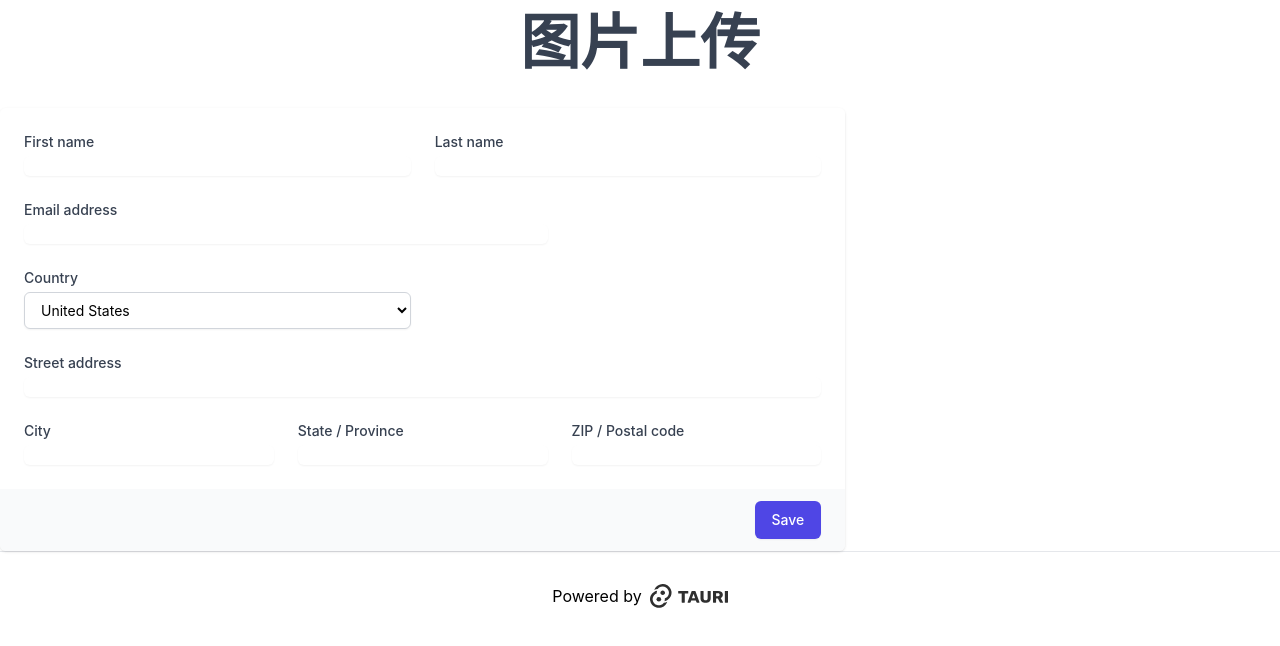
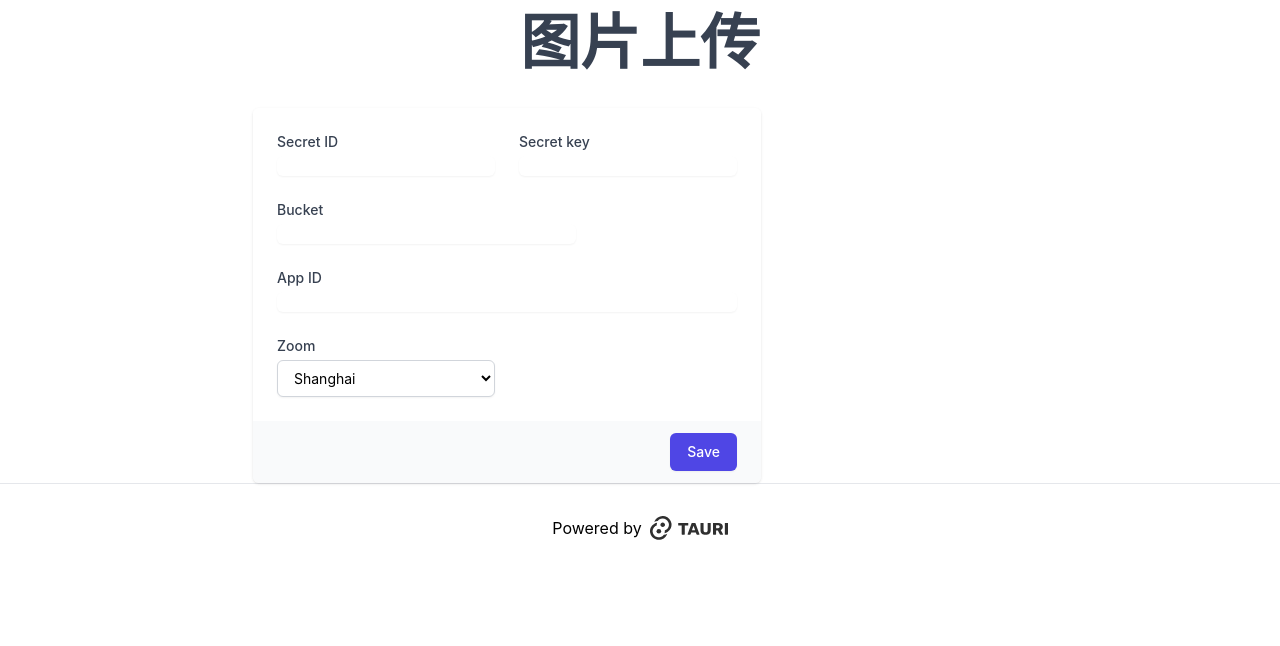
Before and after one commit to SunsJay/pics-rnw, a Next.js app: page / in a window 1280 px wide. Shown: the top 646 px of the page. Built offline with nearby package versions, Linux system fonts and the light colour scheme.

Commit message:
refactor: display

```diff
--- a/src/pages/cos.tsx
+++ b/src/pages/cos.tsx
@@ -1,7 +1,7 @@
 export const CardConfigCos = () => {
   return (
     <div>
-      <div className="mt-10 sm:mt-0">
+      <div className="mt-10 sm:mt-0 flex justify-center">
         <div className="md:grid md:grid-cols-3 md:gap-6">
           <div className="mt-5 md:col-span-2 md:mt-0">
             <form action="#" method="POST">
@@ -13,7 +13,7 @@ export const CardConfigCos = () => {
                         htmlFor="first-name"
                         className="block text-sm font-medium text-gray-700"
                       >
-                        First name
+                        Secret ID
                       </label>
                       <input
                         type="text"
@@ -29,7 +29,7 @@ export const CardConfigCos = () => {
                         htmlFor="last-name"
                         className="block text-sm font-medium text-gray-700"
                       >
-                        Last name
+                        Secret key
                       </label>
                       <input
                         type="text"
@@ -45,7 +45,7 @@ export const CardConfigCos = () => {
                         htmlFor="email-address"
                         className="block text-sm font-medium text-gray-700"
                       >
-                        Email address
+                        Bucket
                       </label>
                       <input
                         type="text"
@@ -56,31 +56,12 @@ export const CardConfigCos = () => {
                       />
                     </div>
 
-                    <div className="col-span-6 sm:col-span-3">
-                      <label
-                        htmlFor="country"
-                        className="block text-sm font-medium text-gray-700"
-                      >
-                        Country
-                      </label>
-                      <select
-                        id="country"
-                        name="country"
-                        autoComplete="country-name"
-                        className="mt-1 block w-full rounded-md border border-gray-300 bg-white py-2 px-3 shadow-sm focus:border-indigo-500 focus:outline-none focus:ring-indigo-500 sm:text-sm"
-                      >
-                        <option>United States</option>
-                        <option>Canada</option>
-                        <option>Mexico</option>
-                      </select>
-                    </div>
-
                     <div className="col-span-6">
                       <label
                         htmlFor="street-address"
                         className="block text-sm font-medium text-gray-700"
                       >
-                        Street address
+                        App ID
                       </label>
                       <input
                         type="text"
@@ -91,52 +72,22 @@ export const CardConfigCos = () => {
                       />
                     </div>
 
-                    <div className="col-span-6 sm:col-span-6 lg:col-span-2">
+                    <div className="col-span-6 sm:col-span-3">
                       <label
-                        htmlFor="city"
+                        htmlFor="country"
                         className="block text-sm font-medium text-gray-700"
                       >
-                        City
+                        Zoom
                       </label>
-                      <input
-                        type="text"
-                        name="city"
-                        id="city"
-                        autoComplete="address-level2"
-                        className="mt-1 block w-full rounded-md border-gray-300 shadow-sm focus:border-indigo-500 focus:ring-indigo-500 sm:text-sm"
-                      />
-                    </div>
-
-                    <div className="col-span-6 sm:col-span-3 lg:col-span-2">
-                      <label
-                        htmlFor="region"
-                        className="block text-sm font-medium text-gray-700"
+                      <select
+                        id="country"
+                        name="country"
+                        autoComplete="country-name"
+                        className="mt-1 block w-full rounded-md border border-gray-300 bg-white py-2 px-3 shadow-sm focus:border-indigo-500 focus:outline-none focus:ring-indigo-500 sm:text-sm"
                       >
-                        State / Province
-                      </label>
-                      <input
-                        type="text"
-                        name="region"
-                        id="region"
-                        autoComplete="address-level1"
-                        className="mt-1 block w-full rounded-md border-gray-300 shadow-sm focus:border-indigo-500 focus:ring-indigo-500 sm:text-sm"
-                      />
-                    </div>
-
-                    <div className="col-span-6 sm:col-span-3 lg:col-span-2">
-                      <label
-                        htmlFor="postal-code"
-                        className="block text-sm font-medium text-gray-700"
-                      >
-                        ZIP / Postal code
-                      </label>
-                      <input
-                        type="text"
-                        name="postal-code"
-                        id="postal-code"
-                        autoComplete="postal-code"
-                        className="mt-1 block w-full rounded-md border-gray-300 shadow-sm focus:border-indigo-500 focus:ring-indigo-500 sm:text-sm"
-                      />
+                        <option>Shanghai</option>
+                        <option>Beijing</option>
+                      </select>
                     </div>
                   </div>
                 </div>
```
